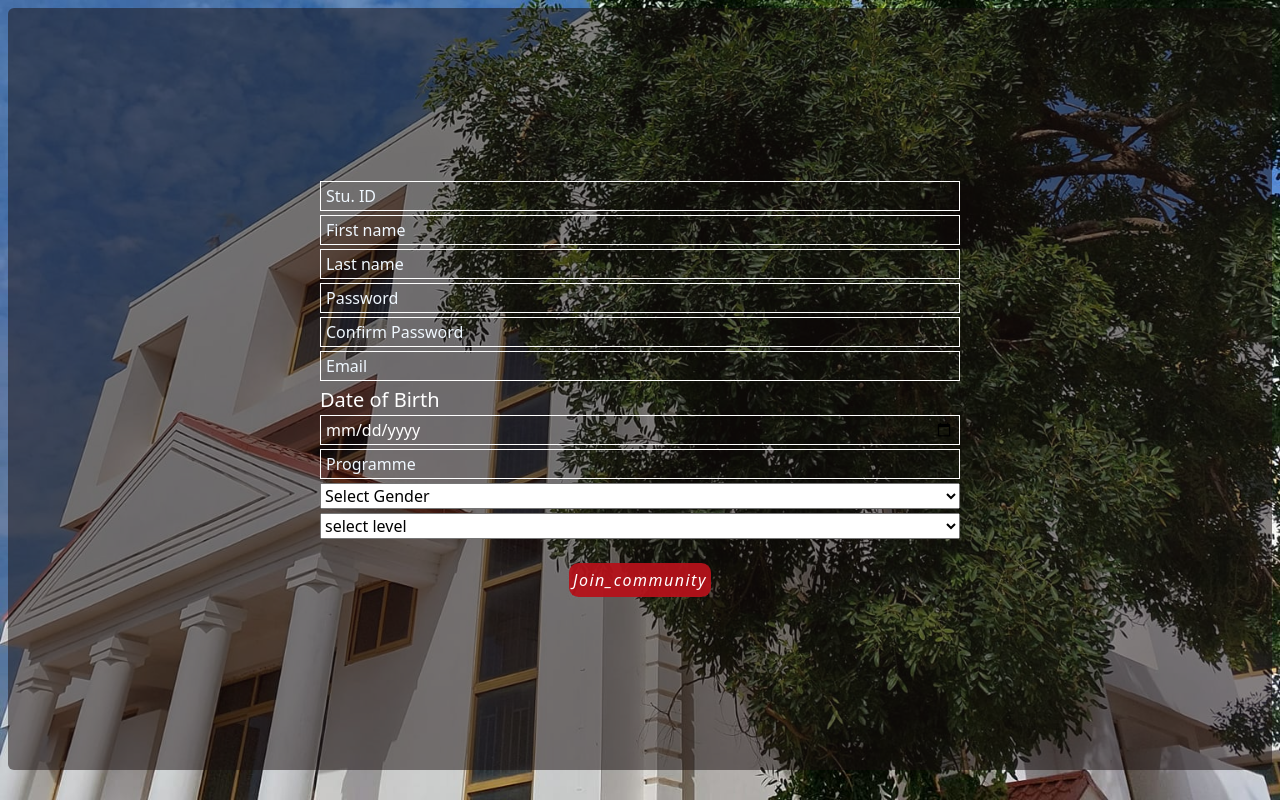
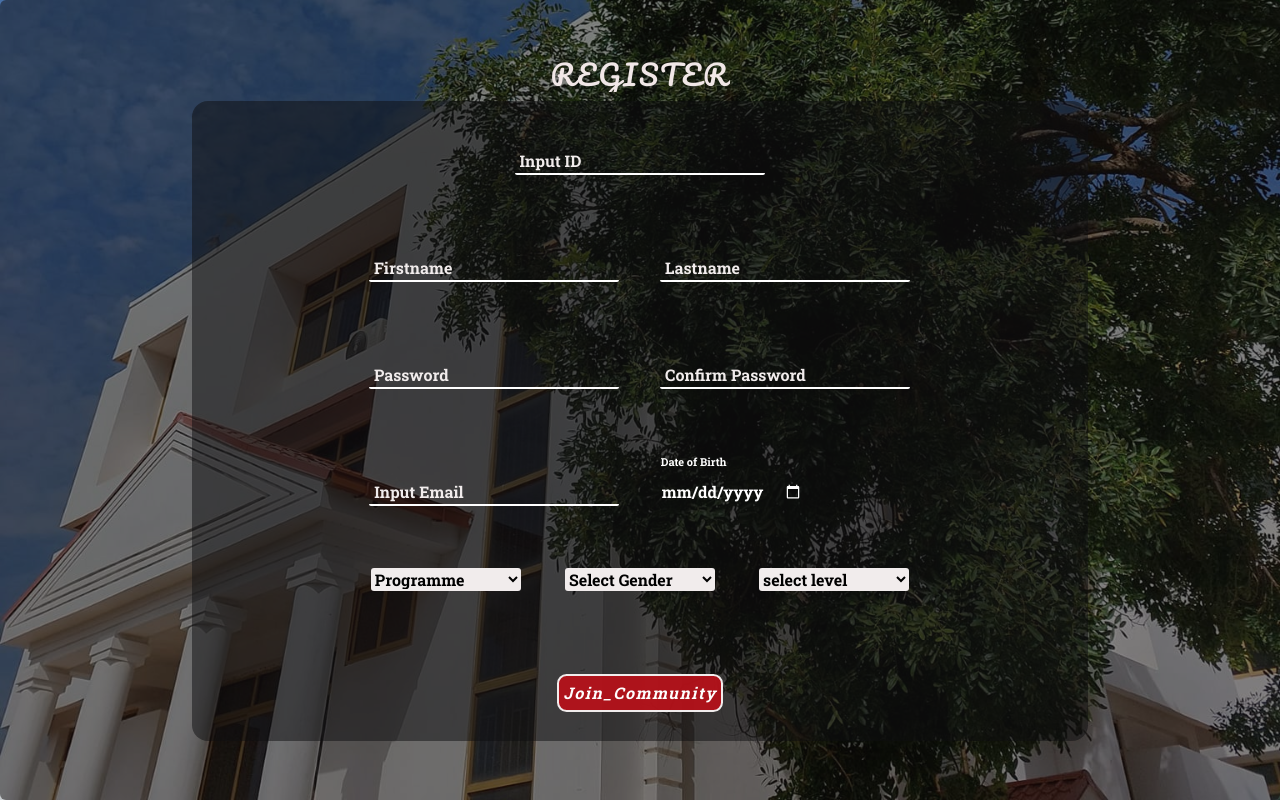
Before and after one commit to David-Jacks/Fastconnect, a React (Create React App) app in the folder Client/: page /stulogin in a window 1280 px wide. Built offline with nearby package versions, Linux system fonts and the light colour scheme.

Commit message:
form validating

```diff
--- a/Client/src/components/active/active.css
+++ /dev/null
@@ -1,35 +0,0 @@
-*{
-    box-sizing: border-box;
-}
-.activedisplay{
-    display: flex;
-    flex-direction: row;
-    align-items: center;
-    justify-content: center;
-    gap: 4px;
-    margin-top: 7px;
-    cursor: pointer;
-    padding: 3px 0px 3px 0px;
-    border-radius: 6px ;
-}
-.activedisplay:hover{
-    background-color: #b5121b;
-    color: #ffffff;
-    font-size: large;
-}
-.active img{
-    width: 30px;
-    height: 30px;
-    border-radius: 50%;
-}
-.active{
-    position: relative;
-}
-.activesign{
-    width: 8px;
-    height: 8px;
-    background-color: #1d1c1c;
-    border-radius: 50%;
-    position: absolute;
-    top: 0px; right: 0px;
-}
--- a/Client/src/components/studentlogin/stulogin.css
+++ b/Client/src/components/studentlogin/stulogin.css
@@ -1,11 +1,14 @@
+@import url('https://fonts.googleapis.com/css2?family=Merriweather:wght@700&family=Pacifico&family=Roboto+Slab:wght@700&display=swap');
+
+/* font-family: 'Merriweather', serif;
+font-family: 'Pacifico', cursive;
+font-family: 'Roboto Slab', serif; */
 *{
-    box-sizing: border-box;
     margin: 0;
 }
 .studentlog{
     width: 100vw;
     height: 100vh;
-    padding: 0.5rem;
     overflow-y: hidden;
     background-image: url(/public/assets/lancaster5.jpg);
     background-repeat: no-repeat;
@@ -14,67 +17,133 @@
 }
 .stuWrapper{
     display: flex;
+    flex-direction: column;
+    justify-content: center;
     align-items: center;
     width: 100%;
+    height: 100%;
     border-radius: 6px;
-    background-color: rgba(24, 15, 15, 0.5);
+    background-color: rgba(16, 12, 12, 0.5);
+}
+.stuWrapper h3{
+    color: rgb(241, 231, 231);
+    font-family: 'Pacifico', cursive;
+    letter-spacing: 2px;
+}
+input:-webkit-autofill,
+input:-webkit-autofill:hover,
+input:-webkit-autofill:focus {
+display: none;
 }
 .stuloginfill{
     display: flex;
     align-items: center;
     flex-direction: column;
     width: 70%;
-    height: 95vh;
+    height: 80vh;
     margin: 1px auto;
-    justify-content: center;
+    justify-content: space-around;
+    border-radius: 1em;
     gap: 0.25em;
+    font-family: 'Roboto Slab', serif;
+    background-color: rgba(15, 15, 16, 0.5);
+    color:rgb(241, 236, 236); ;
 }
-.stuloginfill div{
+.first-part, .second-part, .third-part, .fourth{
     display: flex;
-    flex-direction: column;
-    width: 50vw;
+    flex-direction: row;
+    flex-wrap: wrap;
+    justify-content: space-around;
+    width: 65%;
+    align-items: flex-end;
+}
+.stuloginfill label{
+    position: absolute;
+    bottom: 0;
+    left: 5px;
+    transition: all .5s ease;
 }
 .stuloginfill input{
+    display: flex;
+    align-self: flex-end;
     width: 100%;
-    min-height: 20px;
-    height: 30px;
+    height: 35px;
+    font-size: medium;
     background-color: transparent;
-    border: 1px solid white;
+    border: none;
+    outline: none;
+    z-index: 54568;
     color: #ffffff;
-    padding: 5px;
+    padding-top: 7px;
 }
 .stuidinput::-webkit-inner-spin-button,.stuidinput::-webkit-outer-spin-button{
     appearance: none;
     margin: 0;
 }
-.stuloginfill input:focus{
+.stuloginfill input:focus ~ label, .stuloginfill input:not(:placeholder-shown) ~ label{
+    transform: translateY(-20px);
+    color:  #093adaf0;;
+    z-index: 123;
+}
+ .div{
+    position: relative;
+    display: flex;
+    border: 2px solid white;
+    border-radius: 2px;
+    width: 250px;
+    height: 45px;
+    border-top: none;
+    border-right: none;
+    border-left: none;
+    padding-top: 3px;
+}
+.error-contain{
+    position: relative;
+    display: flex;
+    width: 251px;
+    flex-wrap: wrap;
+    flex-direction: column;
+}
+.error-contain span{
+color: #f08181;
+font-size: 10px;
+line-height: 11px;
+}
+.date-div{
+    width: 250px;
+    display: flex;
+    flex-direction: column;
+    padding-top: 3px;
+}
+.date-div label{
+    position: static;
+    color: #ffffff;
+    font-size: 11px;
+}
+ input[type="date"]::-webkit-calendar-picker-indicator{
+    filter: invert(1);
+}
+
+.other-div select{
+    border-radius: 3px;
+    background-color: #f1ecec;
     outline: none;
-    background-color: #ffffff;
-    border-radius: 5px;
-    color: black;
-}
-.stuloginfill select:focus{
-    outline: none;
-}
-.stuloginfill label{
-    color: #ffffff;
-    font-size: 20px;
+    border: none;
+    width: 150px;
 }
 #stuformsubmit{
-    background-color: rgba(181, 18, 26, 0.94);
+    background-color: #b5121af0;
     color: #ffffff;
     letter-spacing: 1.5px;
     font-style: italic;
     text-decoration: none;
     margin-top: 20px;
-    border: 0px solid;
+    border: 2px solid #f1ecec;
     border-radius: 0.6em;
     padding: 5px 4px;
+    transition: all .5s ease;
 }
 #stuformsubmit:hover{
-    border:2px solid #ffffff;
-    background-color: rgba(181, 18, 26, 0.5);
+    background-color: #b5121a80;
+    color: rgb(106, 104, 104);
 }
-.stuloginfill input::placeholder{
-    color: aliceblue;
-}
--- a/Client/src/components/studentlogin/stulogin.jsx
+++ b/Client/src/components/studentlogin/stulogin.jsx
@@ -1,168 +1,262 @@
 import React from "react";
 import { useState } from "react";
-import { Link, useNavigate } from "react-router-dom";
+import { useNavigate } from "react-router-dom";
 import "./stulogin.css";
 import axios from "axios";
 
 const Stulogin = () => {
   const navigate = useNavigate();
   //i will have to change the state fnctions later
-  const [userid, setStuID] = useState("");
-  const [firstName, setFirstName] = useState("");
-  const [lastName, setLastName] = useState("");
-  const [userPassword, setPassword] = useState("");
-  const [passconfirm, setPassconfirm] = useState("");
-  const [userEmail, setstuEmail] = useState("");
-  const [userDOB, setstuDOB] = useState("");
-  const [programme, setProgramme] = useState("");
-  const [userGender, setstuGender] = useState("");
-  const [stulevel, setstuLevel] = useState("");
+  const [errors, setErrors] = useState({});
+  const [isAccurate, setisAccurate] = useState(false);
+  const [user, setUserValues] = useState({
+    userid: "",
+    firstName: "",
+    lastName: "",
+    userPassword: "",
+    passconfirm: "",
+    userEmail: "",
+    userDOB: "",
+    programme: "",
+    userGender: "",
+    stulevel: "",
+  });
 
-  const userName = firstName + " " + lastName;
+  const passwordRegex =
+    /^(?=.*\d)(?=.*[!@#$%^&*])(?=.*[a-z])(?=.*[A-Z]).{8,20}$/;
+  const idRegex = /^\d{8}$/;
+  const emailRegex = /^[\w-.]+@([\w-]+\.)+[\w-]{2,4}$/;
+
+  const userName = user.firstName + " " + user.lastName;
 
   const formData = {
-    userid,
+    userid: user.userid,
     userName,
-    userPassword,
-    userEmail,
-    userDOB,
-    userGender,
-    stulevel,
-    programme,
+    userPassword: user.userPassword,
+    userEmail: user.userEmail,
+    userDOB: user.userDOB,
+    userGender: user.userGender,
+    stulevel: user.stulevel,
+    programme: user.programme,
   };
 
+  function handleChange(e) {
+    const { name, value } = e.target;
+    setUserValues({ ...user, [name]: value });
+    const errorsCopy = { ...errors };
+    let Accurate;
+    switch (name) {
+      case "userPassword":
+        errorsCopy.userPassword = !passwordRegex.test(value)
+          ? "password should have a special character, lowercase, number,  uppercase, and be between 7 and 21 charcters"
+          : "";
+        Accurate = !passwordRegex.test(value)
+          ? setisAccurate(false)
+          : setisAccurate(true);
+        break;
+      case "userid":
+        errorsCopy.userid = !idRegex.test(value) ? "Invalid ID" : "";
+        Accurate = !idRegex.test(value)
+          ? setisAccurate(false)
+          : setisAccurate(true);
+        break;
+      case "passconfirm":
+        errorsCopy.passconfirm =
+          value !== user.userPassword ? "password mismatch" : "";
+        Accurate =
+          value !== user.userPassword
+            ? setisAccurate(false)
+            : setisAccurate(true);
+        break;
+      case "userEmail":
+        errorsCopy.userEmail = !emailRegex.test(value) ? "Invalid email" : "";
+        Accurate = !emailRegex.test(value)
+          ? setisAccurate(false)
+          : setisAccurate(true);
+        break;
+      default:
+        break;
+    }
+    setErrors(errorsCopy);
+  }
+
+  console.log(isAccurate);
   const sendFormData = async (e) => {
     e.preventDefault();
+    if (isAccurate) {
       await axios
         .post("/api/auth/addstu", formData)
         .then((res) => {
           console.log(res);
-        if (res.status === 201 && passconfirm === userPassword) {
           navigate("/home");
-        } else navigate("/Stulogin");
         })
         .catch((err) => {
           console.log(err);
         });
+    } else {
+      console.log("invalid form data");
+    }
   };
+
   return (
     <>
       <div className="studentlog">
         <div className="stuWrapper">
-          <form action="submit" className="stuloginfill">
-            <div>
+          <h3>REGISTER</h3>
+          <form className="stuloginfill" autoComplete="off">
+            <div className="error-contain">
+              <div className="div">
                 <input
-                name="ID"
+                  name="userid"
                   type="number"
-                placeholder="Stu. ID"
+                  placeholder=" "
                   className="stuidinput"
-                onChange={(e) => setStuID(e.target.value)}
+                  onChange={handleChange}
+                  required
+                />
+                <label htmlFor="student-id">Input ID</label>
+              </div>
+              <span>{errors.userid}</span>
+            </div>
+            <div className="first-part">
+              <div className="error-contain">
+                <div className="div">
+                  <input
+                    name="firstName"
+                    placeholder=" "
+                    type="text"
+                    className="fnameinput"
+                    onChange={handleChange}
+                  />
+                  <label htmlFor="student-fn"> Firstname</label>
+                </div>
+                <span>{}</span>
+              </div>
+              <div className="error-contain">
+                <div className="div">
+                  <input
+                    name="lastName"
+                    placeholder=" "
+                    type="text"
+                    className="lnameinput"
+                    onChange={handleChange}
+                  />
+                  <label htmlFor="student-ln">Lastname</label>
+                </div>
+                <span>{}</span>
+              </div>
+            </div>
+            <div className="second-part">
+              <div className="error-contain">
+                <div className="div">
+                  <input
+                    name="userPassword"
+                    placeholder=" "
+                    type="password"
+                    className="stupass"
+                    onChange={handleChange}
+                    required
+                  />
+                  <label htmlFor="student-pass">Password</label>
+                </div>
+                <span>{errors.userPassword}</span>
+              </div>
+              <div className="error-contain">
+                <div className="div">
+                  <input
+                    name="passconfirm"
+                    placeholder=" "
+                    type="password"
+                    className="stupasscon"
+                    onChange={handleChange}
+                    required
+                  />
+                  <label htmlFor="stu-pass-con">Confirm Password</label>
+                </div>
+                <span>{errors.passconfirm}</span>
+              </div>
+            </div>
+            <div className="third-part">
+              <div className="error-contain">
+                <div className="div">
+                  <input
+                    name="userEmail"
+                    placeholder=" "
+                    type="email"
+                    className="mail"
+                    onChange={handleChange}
+                    required
+                  />
+                  <label htmlFor="stu-email">Input Email</label>
+                </div>
+                <span>{errors.userEmail}</span>
+              </div>
+              <div className="date-div">
+                <label htmlFor="stuDOB">Date of Birth</label>
+                <input
+                  name="userDOB"
+                  type="date"
+                  className="userDOB"
+                  onChange={handleChange}
                 />
               </div>
-            <div>
-              <input
-                name="FN"
-                type="text"
-                placeholder="First name"
-                className="fnameinput"
-                onChange={(e) => setFirstName(e.target.value)}
-              />
             </div>
-            <div>
-              <input
-                name="LN"
-                type="text"
-                placeholder="Last name"
-                className="lnameinput"
-                onChange={(e) => setLastName(e.target.value)}
-              />
+            <div className="fourth">
+              <div className="other-div">
+                <select
+                  name="programme"
+                  className="programmeinput"
+                  onChange={handleChange}
+                >
+                  <option value="">Programme</option>
+                  <option value="Accounting and Finance">
+                    Accounting and Finance
+                  </option>
+                  <option value="Business Management">
+                    Business Management
+                  </option>
+                  <option value="Computer Science">Computer Science</option>
+                  <option value="Economics and International Relations">
+                    Economics and International Relations
+                  </option>
+                  <option value="English Proficiency">
+                    English Proficiency
+                  </option>
+                  <option value="Executive MBA">Executive MBA</option>
+                  <option value="Foundation Programme">
+                    Foundation Programme
+                  </option>
+                  <option value="Law LLB Hons">Law LLB Hons</option>
+                  <option value="Marketing BSc Hons">Marketing BSc Hons</option>
+                  <option value="Politics and International Relations">
+                    Politics and International Relations
+                  </option>
+                </select>
               </div>
-            <div>
-              <input
-                name="PCODE"
-                type="userPassword"
-                placeholder="Password"
-                className="stupass"
-                onChange={(e) => {
-                  setPassword(e.target.value);
-                }}
-              />
-            </div>
-            <div>
-              <input
-                name="PCODEC"
-                type="userPassword"
-                placeholder="Confirm Password"
-                className="stupasscon"
-                onChange={(e) => {
-                  setPassconfirm(e.target.value);
-                }}
-              />
-            </div>
-            <div>
-              <input
-                name="MAIL"
-                type="email"
-                placeholder="Email"
-                className="mail"
-                onChange={(e) => {
-                  setstuEmail(e.target.value);
-                }}
-              />
-            </div>
-            <div>
-              <label htmlFor="stuDOB">Date of Birth</label>
-              <input
-                name="DOB"
-                type="date"
-                className="userDOB"
-                onChange={(e) => {
-                  setstuDOB(e.target.value);
-                }}
-              />
-            </div>
-            <div>
-              <input
-                name="PRO"
-                type="text"
-                placeholder="Programme"
-                className="programmeinput"
-                onChange={(e) => {
-                  setProgramme(e.target.value);
-                }}
-              />
-            </div>
-            <div>
-              <select
-                name="GENDER"
-                id="stugen"
-                onChange={(e) => {
-                  setstuGender(e.target.value);
-                }}
-              >
+              <div className="other-div">
+                <select name="userGender" id="stugen" onChange={handleChange}>
                   <option value="Male">Select Gender</option>
                   <option value="Male">Male</option>
                   <option value="Female">Female</option>
                 </select>
               </div>
-            <div>
+              <div className="other-div">
                 <select
-                name="LEVEL"
+                  name="stulevel"
                   id="levelselect"
-                onChange={(e) => {
-                  setstuLevel(e.target.value);
-                }}
+                  onChange={handleChange}
                 >
-                <option value="foundation">select level</option>
+                  <option value="">select level</option>
                   <option value="foundation">Foundation</option>
                   <option value="1st year">1st Year</option>
                   <option value="2nd year">2nd Year</option>
                   <option value="3rd year">3rd Year</option>
                 </select>
               </div>
-            <Link id="stuformsubmit" onClick={sendFormData}>
-              Join_community
-            </Link>
+            </div>
+            <button id="stuformsubmit" onClick={sendFormData}>
+              Join_Community
+            </button>
           </form>
         </div>
       </div>
```
Also changed, not shown: Client/src/components/active/active.jsx (deleted, +0 -22 lines). Lines whose indentation alone changed are shown as unchanged.
